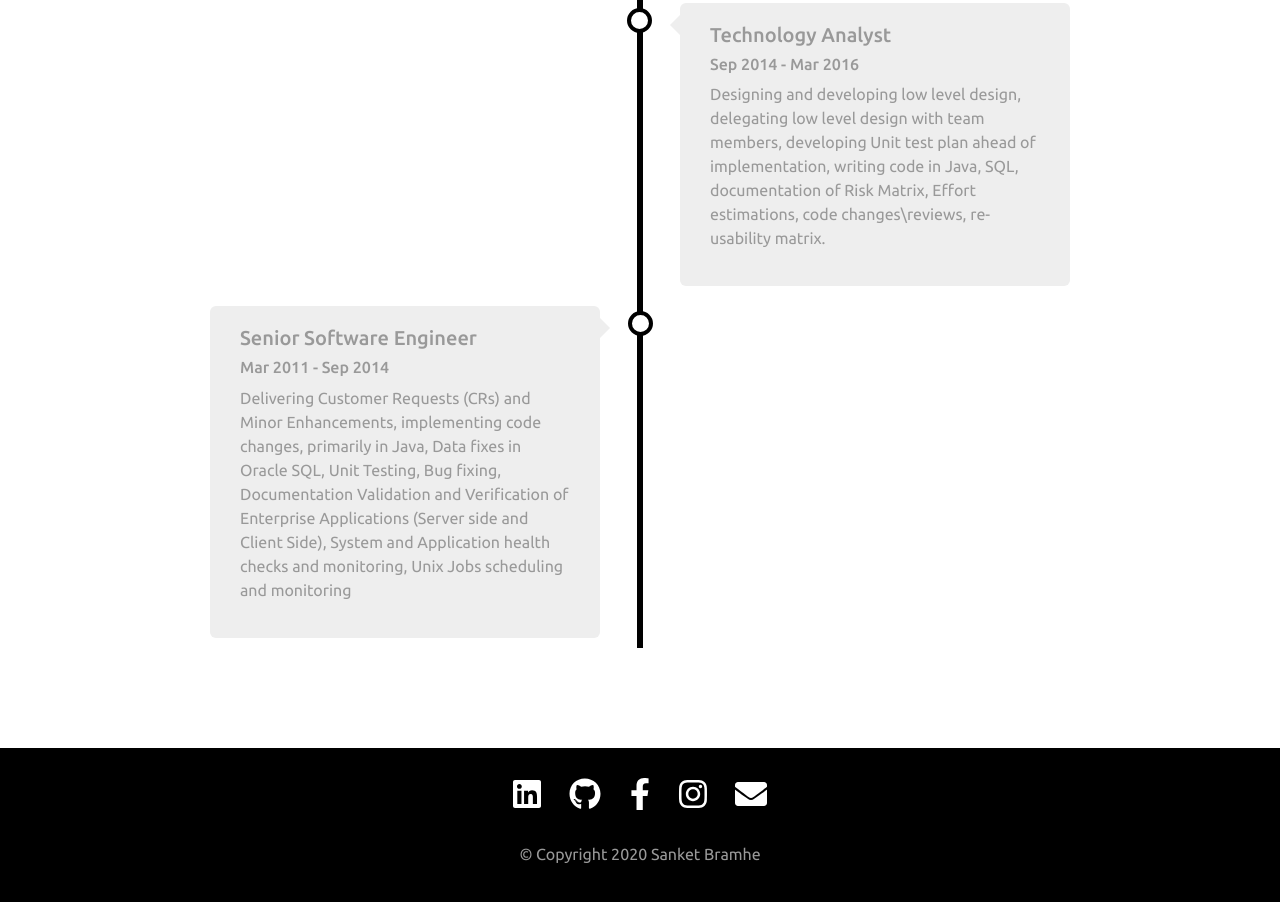
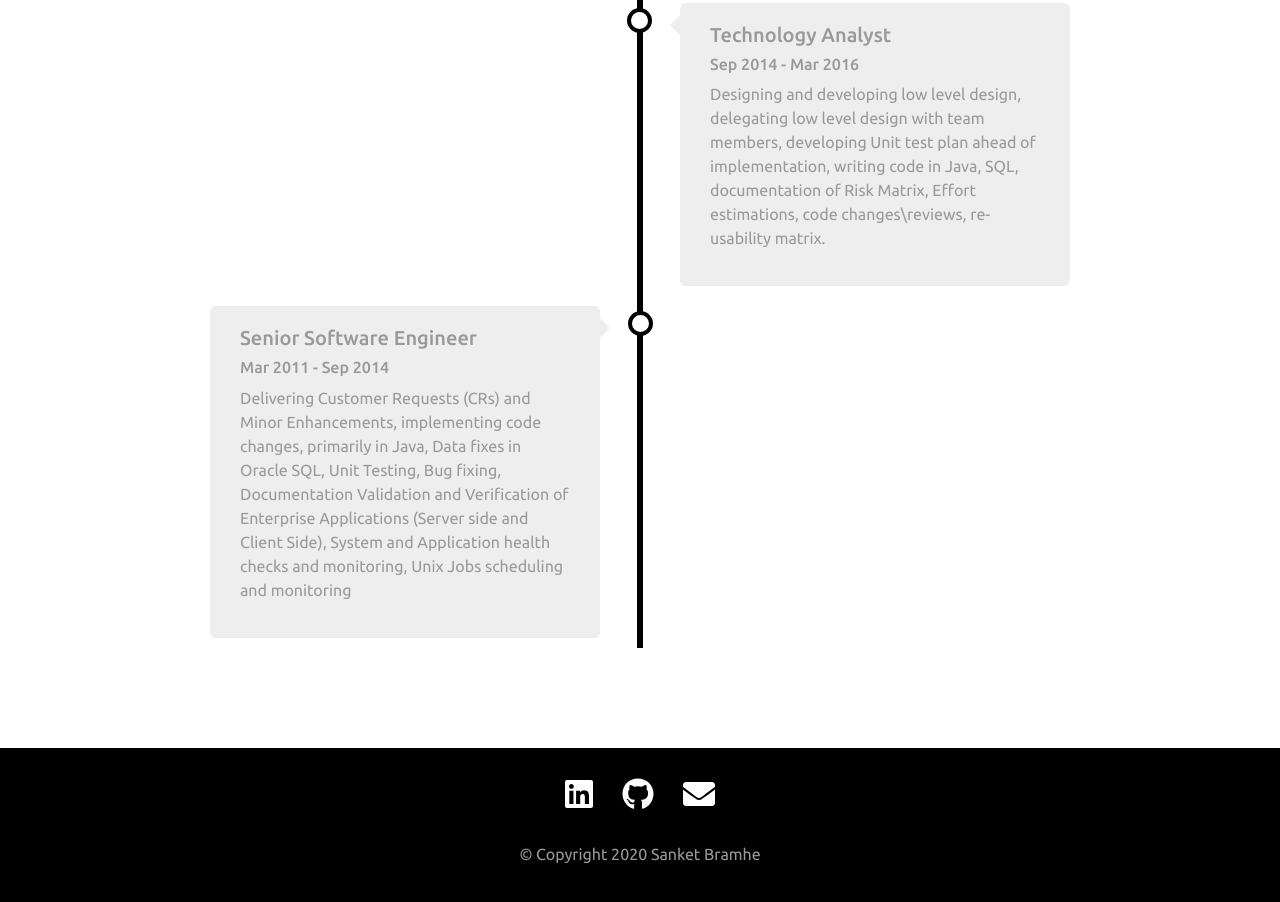
Before and after one commit to codingsanket/mywebpage, a plain HTML site: page index.html in a window 1280 px wide. Shown: the part 3130-4032 px from the top of the page. Drawn offline with nearby package versions, Linux system fonts and the light colour scheme.

Commit message:
FB and insta links removed from webpage

```diff
--- a/index.html
+++ b/index.html
@@ -264,8 +264,8 @@
     <div class="socials">
       <a href="https://www.linkedin.com/in/sanket-bramhe-ba590725" target="_blank"><i class="fab fa-linkedin fa-2x fab-soc"></i></a>
       <a href="https://github.com/sanketbramhe" target="_blank"><i class="fab fa-github fa-2x fab-soc"></i></a>
-      <a href="https://www.facebook.com/sanket.bramhe" target="_blank"><i class="fab fa-facebook-f fa-2x fab-soc"></i></a>
-      <a href="https://instagram.com/sanket.bramhe" target="_blank"><i class="fab fa-instagram fa-2x fab-soc"></i></a>
+      <!-- <a href="https://www.facebook.com/sanket.bramhe" target="_blank"><i class="fab fa-facebook-f fa-2x fab-soc"></i></a>
+      <a href="https://instagram.com/sanket.bramhe" target="_blank"><i class="fab fa-instagram fa-2x fab-soc"></i></a> -->
       <a href="mailto:sanket.bramhe@gmail.com" target="_blank"><i class="fas fa-envelope fa-2x"></i></a>
     </div>
 
```
